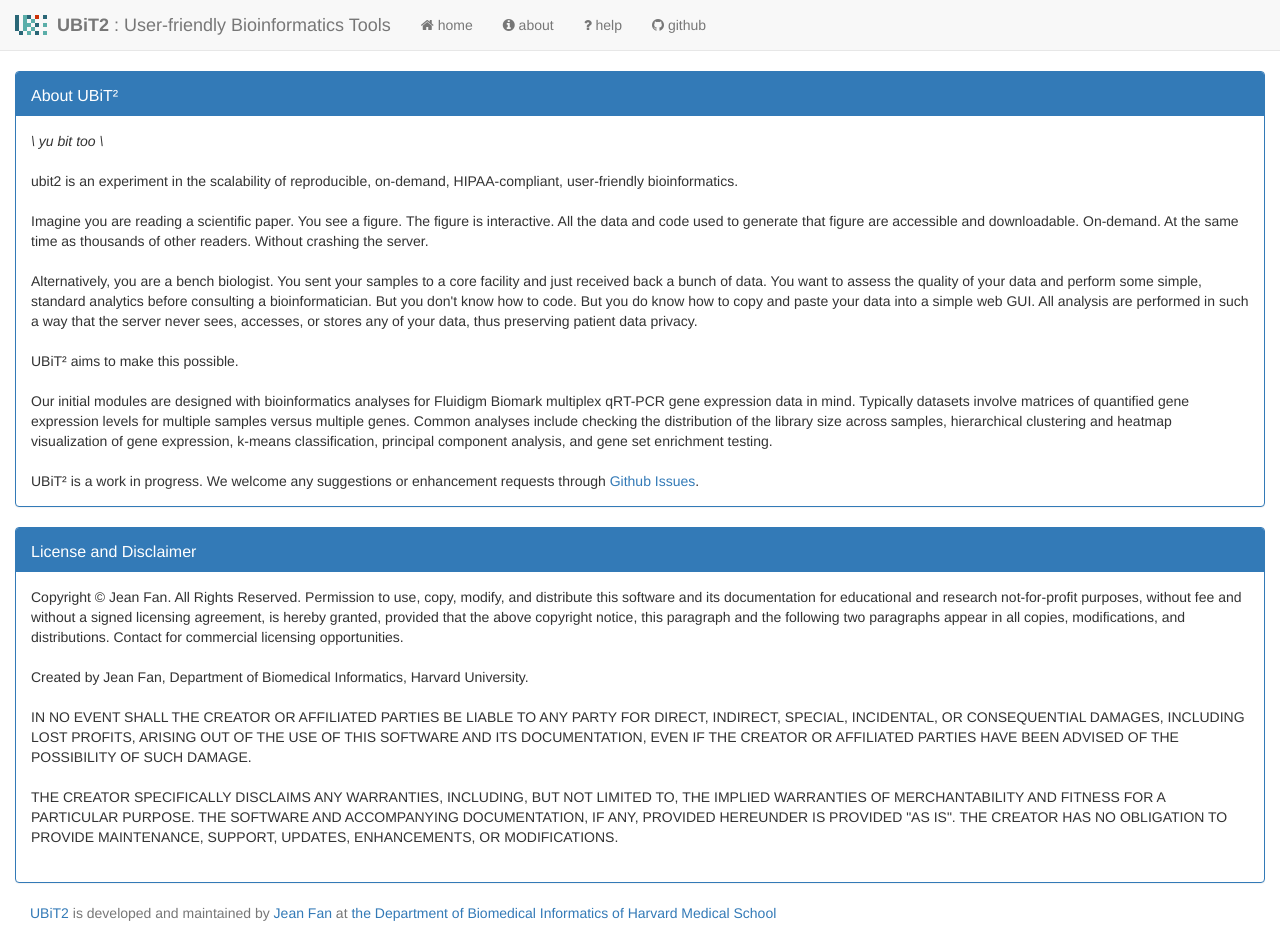
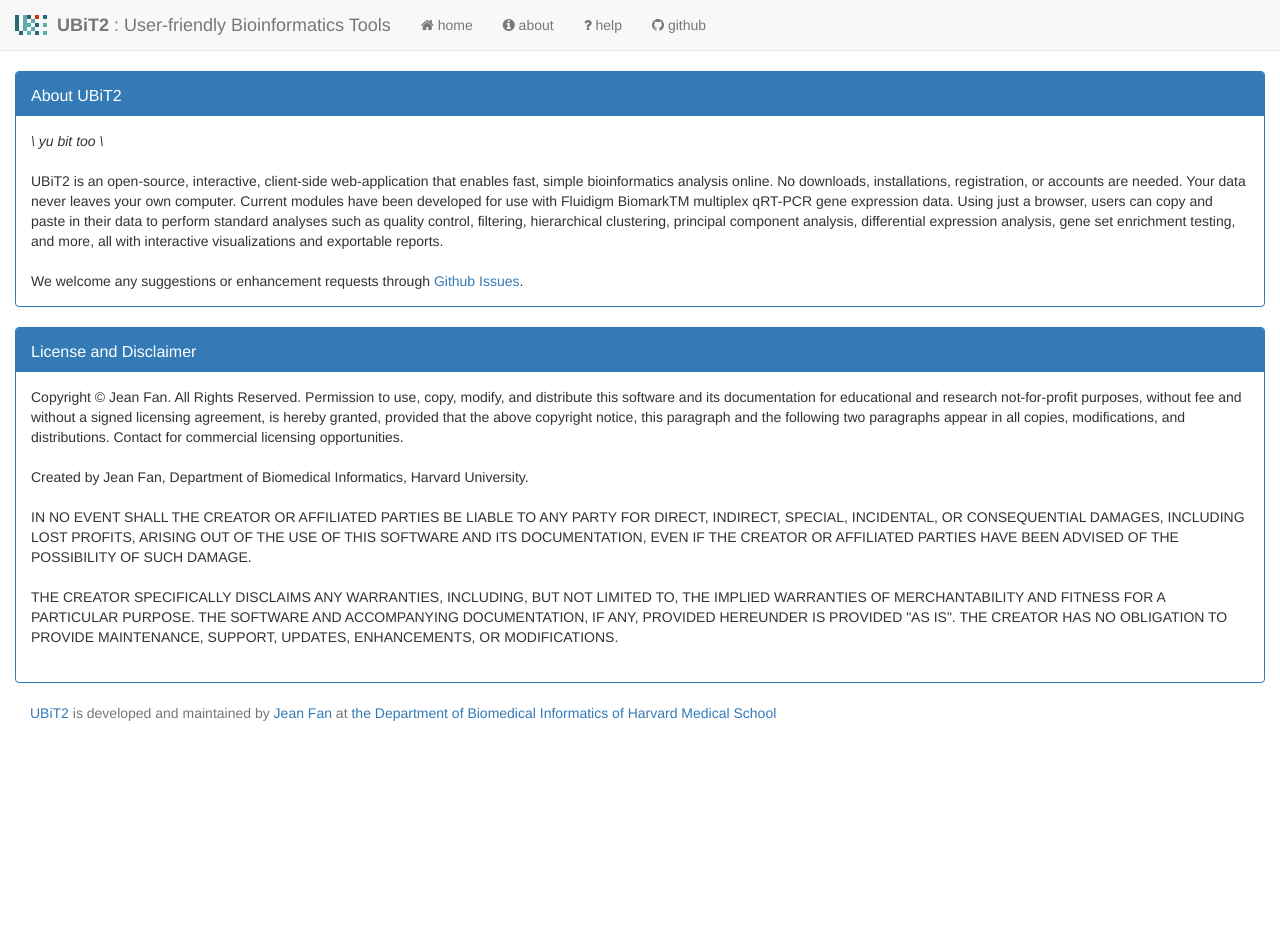
Before and after one commit to JEFworks/ubit2, a Jekyll site: the page built from about.html, in a window 1280 px wide. Built offline with Jekyll 4.4.1, drawn with Linux system fonts in a browser that asks for light colours; after the commit the page ends 900 px from its top, so only the background shows below that.

Commit message:
update about with abstract

```diff
--- a/about.html
+++ b/about.html
@@ -8,22 +8,14 @@
     <div class="col-sm-12">
       <div class="panel panel-primary">
 	<div class="panel-heading">
-	  <h3 class="panel-title">About UBiT&sup2;</h3>
+	  <h3 class="panel-title">About UBiT2</h3>
 	</div>
 	<div class="panel-body">
 	  <i>\ yu bit too \</i>
 	  <br><br>
-	  ubit2 is an experiment in the scalability of reproducible, on-demand, HIPAA-compliant, user-friendly bioinformatics.
+	  UBiT2 is an open-source, interactive, client-side web-application that enables fast, simple bioinformatics analysis online. No downloads, installations, registration, or accounts are needed. Your data never leaves your own computer. Current modules have been developed for use with Fluidigm BiomarkTM multiplex qRT-PCR gene expression data. Using just a browser, users can copy and paste in their data to perform standard analyses such as quality control, filtering, hierarchical clustering, principal component analysis, differential expression analysis, gene set enrichment testing, and more, all with interactive visualizations and exportable reports.
 	  <br><br>
-	  Imagine you are reading a scientific paper. You see a figure. The figure is interactive. All the data and code used to generate that figure are accessible and downloadable. On-demand. At the same time as thousands of other readers. Without crashing the server.
-	  <br><br>
-	  Alternatively, you are a bench biologist. You sent your samples to a core facility and just received back a bunch of data. You want to assess the quality of your data and perform some simple, standard analytics before consulting a bioinformatician. But you don't know how to code. But you do know how to copy and paste your data into a simple web GUI. All analysis are performed in such a way that the server never sees, accesses, or stores any of your data, thus preserving patient data privacy.
-	  <br><br>
-UBiT&sup2; aims to make this possible.
-	  <br><br>
-	  Our initial modules are designed with bioinformatics analyses for Fluidigm Biomark multiplex qRT-PCR gene expression data in mind. Typically datasets involve matrices of quantified gene expression levels for multiple samples versus multiple genes. Common analyses include checking the distribution of the library size across samples, hierarchical clustering and heatmap visualization of gene expression, k-means classification, principal component analysis, and gene set enrichment testing.
-	  <br><br>
-	  UBiT&sup2; is a work in progress. We welcome any suggestions or enhancement requests through <a href="https://github.com/JEFworks/ubit2/issues">Github Issues</a>.
+ We welcome any suggestions or enhancement requests through <a href="https://github.com/JEFworks/ubit2/issues">Github Issues</a>.
 	</div>
       </div>
     </div>
```
